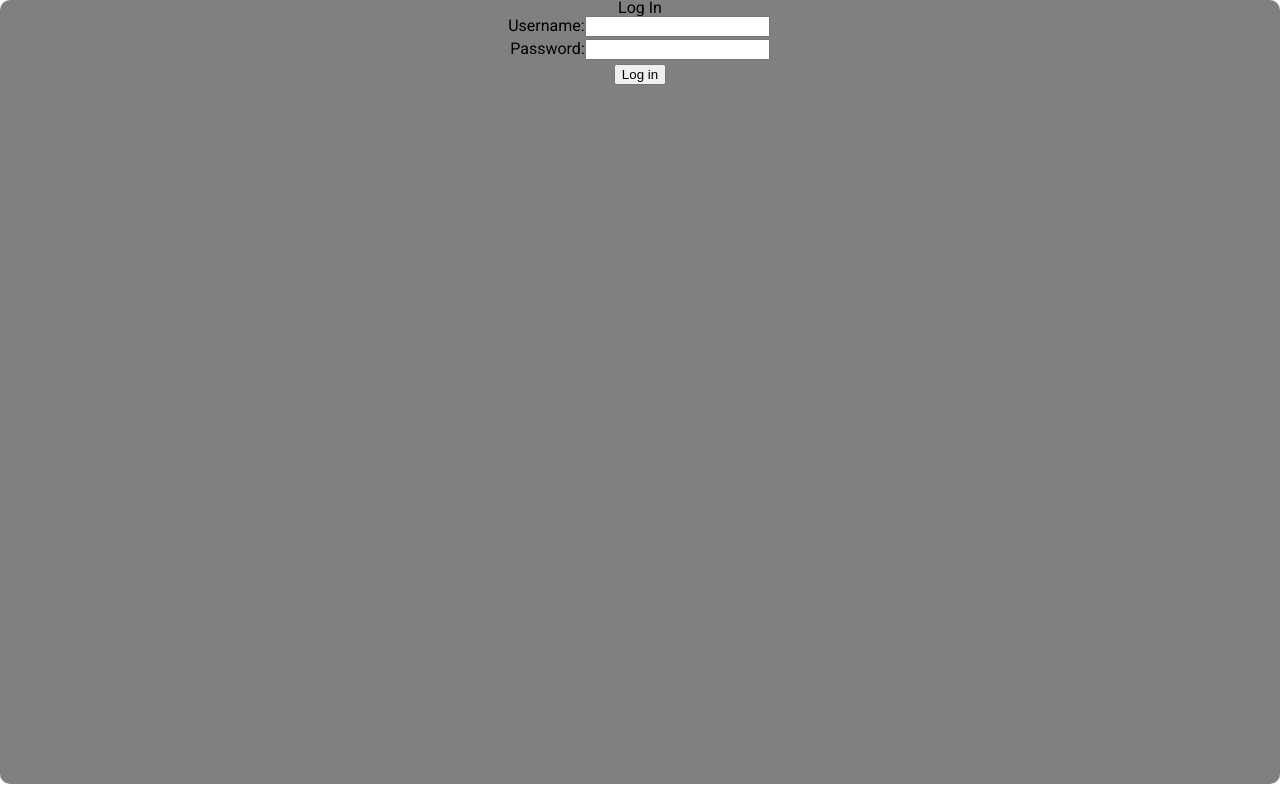
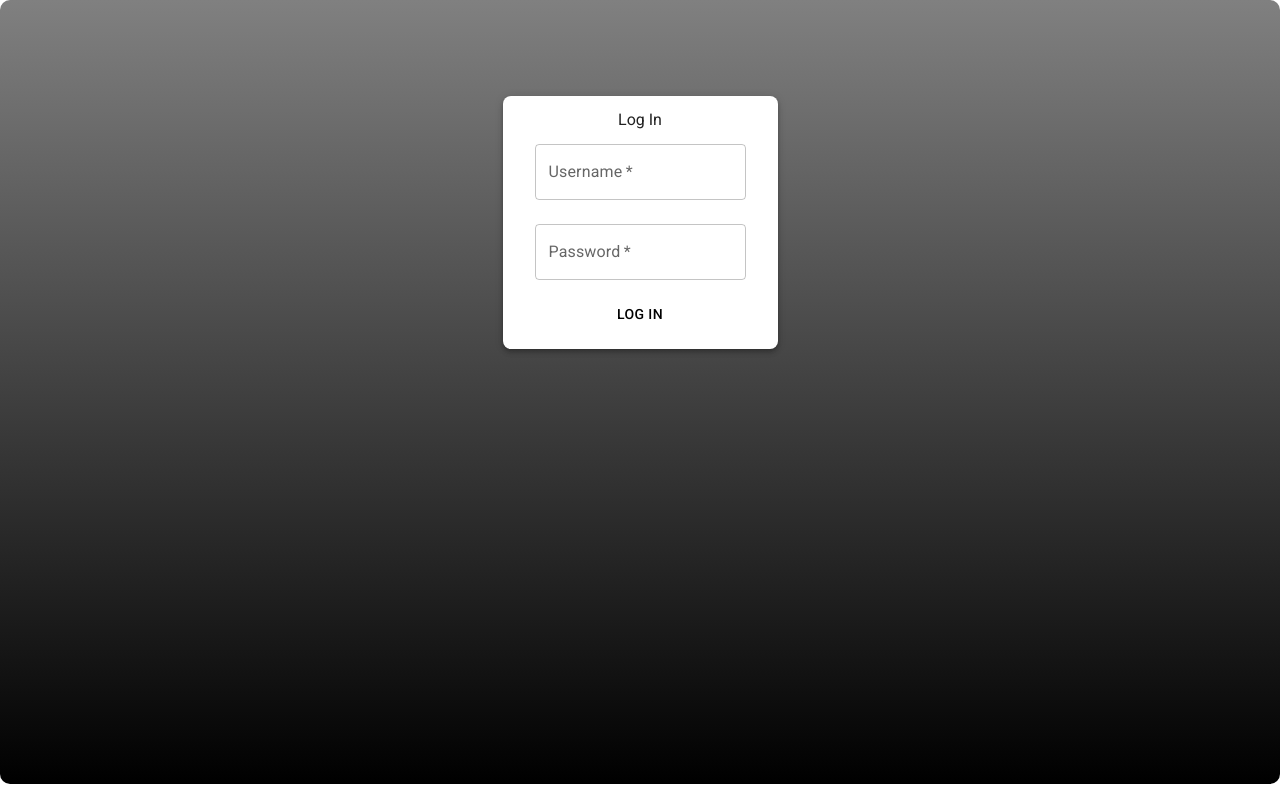
Before and after one commit to ferrarizaum/ValorantHub, a React (Create React App) app: page /#/login in a window 1280 px wide. Built offline with nearby package versions, Linux system fonts and the light colour scheme.

Commit message:
Better login page, added logout functionality

```diff
--- a/src/components/AppFrame.jsx
+++ b/src/components/AppFrame.jsx
@@ -12,6 +12,7 @@ const AppFrame = ({ children }) => {
         overflowY: "auto",
         fontFamily: "Roboto",
         fontSize: "Medium",
+        background: "linear-gradient(to top, black, gray)",
       }}
     >
       {children}
--- a/src/components/Navbar.jsx
+++ b/src/components/Navbar.jsx
@@ -1,6 +1,7 @@
 import React from "react";
 import { useNavigate } from "react-router-dom";
 import Cookies from "js-cookie";
+import { useAuth } from "../components/context/AuthContext";
 
 export const buttonStyle = {
   backgroundColor: "#000000",
@@ -19,6 +20,7 @@ export const buttonStyle = {
 
 const Navbar = () => {
   const navigate = useNavigate();
+  const { logout } = useAuth();
   return (
     <>
       <div style={{ backgroundColor: "#333333", borderRadius: "10px" }}>
@@ -56,8 +58,17 @@ const Navbar = () => {
               </button>
             </li>
           </ul>
-          <div style={{ marginRight: "25px" }}>
-            <p style={{ color: "white" }}>Welcome {Cookies.get("username")}</p>
+          <div>
+            <div style={{ marginRight: "25px" }}>
+              <p style={{ color: "white" }}>
+                Welcome {Cookies.get("username")}
+              </p>
+            </div>
+            <div>
+              <button style={buttonStyle} onClick={() => logout()}>
+                Logout
+              </button>
+            </div>
           </div>
         </nav>
       </div>
--- a/src/pages/LoginPage.jsx
+++ b/src/pages/LoginPage.jsx
@@ -5,6 +5,7 @@ import Snackbar from "@mui/material/Snackbar";
 import fetchLogin from "../api/fetchLogin";
 import { useAuth } from "../components/context/AuthContext";
 import { useNavigate } from "react-router-dom";
+import { Button, Paper, TextField } from "@mui/material";
 
 const useLogIn = () => {
   const navigate = useNavigate();
@@ -17,6 +18,8 @@ const useLogIn = () => {
       navigate("/");
     },
     onError: (error) => {
+      login("tokenMock", "userMock");
+      navigate("/");
       console.error("Error logging in:", error);
     },
   });
@@ -56,65 +59,46 @@ const LogInPage = () => {
           alignItems: "center",
         }}
       >
+        <Paper
+          elevation={4}
+          sx={{ mt: 12, p: 2, textAlign: "center", borderRadius: 2 }}
+        >
           <div>
             <h2>Log In</h2>
           </div>
           <div>
             <form onSubmit={handleSubmit(onSubmit)}>
-            <div>
-              <label htmlFor="login">Username:</label>
-              <input
-                id="login"
-                type="text"
-                {...register("login", {
-                  required: "Username is required",
-                  minLength: {
-                    value: 3,
-                    message: "Minimum length should be 3 characters",
-                  },
-                  maxLength: {
-                    value: 50,
-                    message: "Maximum length should be 50 characters",
-                  },
-                })}
-              />
-              {errors.displayName && (
-                <p className="error-message">{errors.displayName.message}</p>
-              )}
+              <div style={{ margin: 8, padding: 8 }}>
+                <TextField
+                  required
+                  label={"Username"}
+                  {...register("login")}
+                ></TextField>
               </div>
-
-            <div style={{ margin: 2 }}>
-              <label htmlFor="senha">Password:</label>
-              <input
-                id="senha"
-                {...register("senha", {
-                  required: "Password is required",
-                  maxLength: {
-                    value: 50,
-                    message: "Maximum length should be 50 characters",
-                  },
-                  minLength: {
-                    value: 3,
-                    message: "Minimum length should be 3 characters",
-                  },
-                })}
-              />
-              {errors.description && (
-                <p className="error-message">{errors.description.message}</p>
-              )}
+              <div style={{ margin: 8, padding: 8 }}>
+                <TextField
+                  required
+                  label={"Password"}
+                  {...register("senha")}
+                ></TextField>
               </div>
-
               <div
                 style={{
+                  marginTop: 4,
                   textAlign: "center",
                 }}
               >
-              <button style={{ margin: 2 }} type="submit" disabled={isLoading}>
-                {isLoading ? "Logging in..." : "Log in"}
-              </button>
+                <Button
+                  sx={{ color: "black", pl: 2, pr: 2 }}
+                  disabled={isLoading}
+                  type="submit"
+                >
+                  Log In
+                </Button>
               </div>
             </form>
           </div>
+        </Paper>
       </div>
 
       <Snackbar
```
Lines whose indentation alone changed are shown as unchanged.
